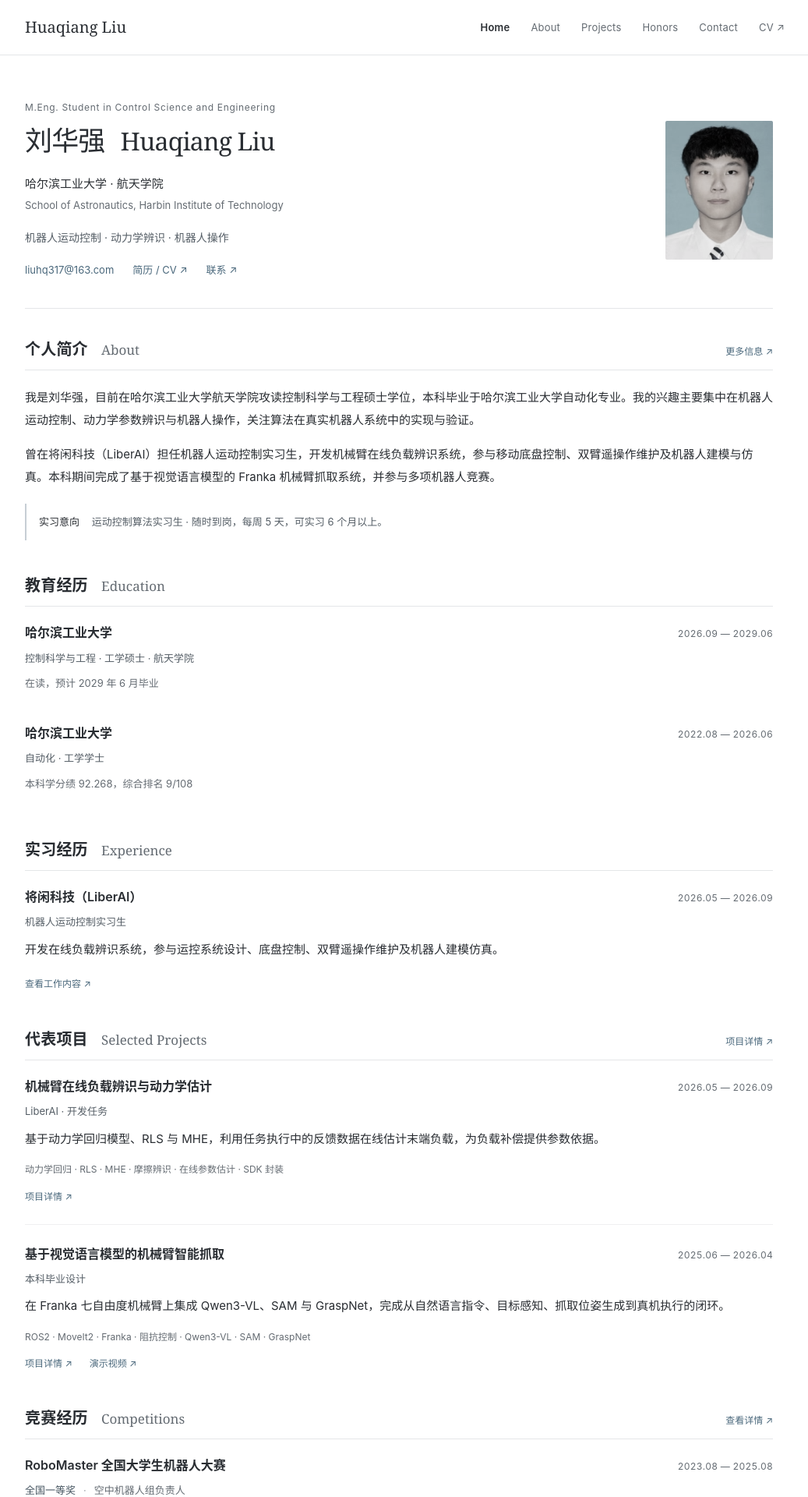
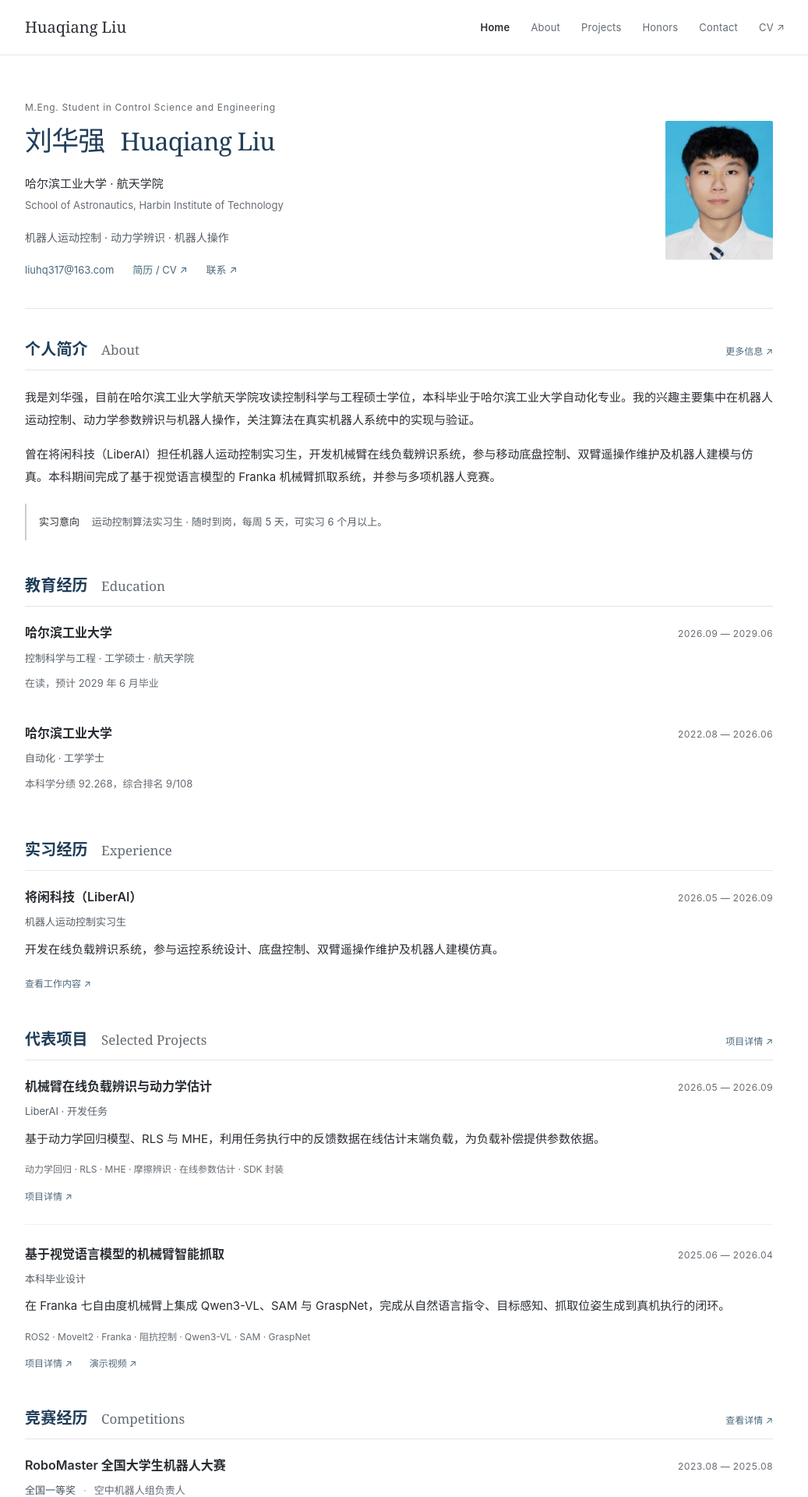
Before and after one commit to huaqLiu/huaqLiu.github.io, a Jekyll site: the page built from index.html, in a window 1280 px wide. Shown: the top 1920 px of the page at 78% size, without its empty margins (128-1165 px from the left). Built offline with Jekyll 4.4.1, drawn with Linux system fonts in a browser that asks for light colours; the list of posts is cut into pages by our own code.

Commit message:
增加颜色

```diff
--- a/css/academic.css
+++ b/css/academic.css
@@ -1,6 +1,7 @@
 /* Academic pages: quiet typography, restrained color, one reading column. */
 .academic-site {
   --ink: #292d32;
+  --heading: #203e59;
   --muted: #646b72;
   --link: #49677b;
   --rule: #e4e6e8;
@@ -17,7 +18,8 @@
 .academic-site button:focus-visible { outline: 2px solid var(--link); outline-offset: 5px; }
 .academic-site ::selection { background: #dde5eb; color: var(--ink); }
 .academic-site p { margin: 0 0 14px; }
-.academic-site h1, .academic-site h2, .academic-site h3 { color: var(--ink); }
+.academic-site h1, .academic-site .academic-section h2 { color: var(--heading); }
+.academic-site h3 { color: var(--ink); }
 .academic-shell { width: min(100% - 80px, 960px); margin-inline: auto; }
 .academic-site .navbar-custom {
   position: relative;
@@ -75,7 +77,7 @@
 .academic-affiliation span { color: var(--muted); font-size: 13px; }
 .academic-site .academic-interests { color: #555e66; font-size: 14px; margin-bottom: 15px; }
 .academic-identity-links { display: flex; flex-wrap: wrap; gap: 9px 24px; font-size: 13px; }
-.academic-portrait { display: block; width: 138px; height: 178px; flex-shrink: 0; object-fit: cover; object-position: top; border-radius: 2px; filter: saturate(.18); }
+.academic-portrait { display: block; width: 138px; height: 178px; flex-shrink: 0; object-fit: cover; object-position: top; border-radius: 2px; }
 .academic-main { padding-bottom: 16px; min-height: 42vh; }
 .home-academic { display: block; }
 .academic-section { margin: 0 0 43px; scroll-margin-top: 30px; }
```
